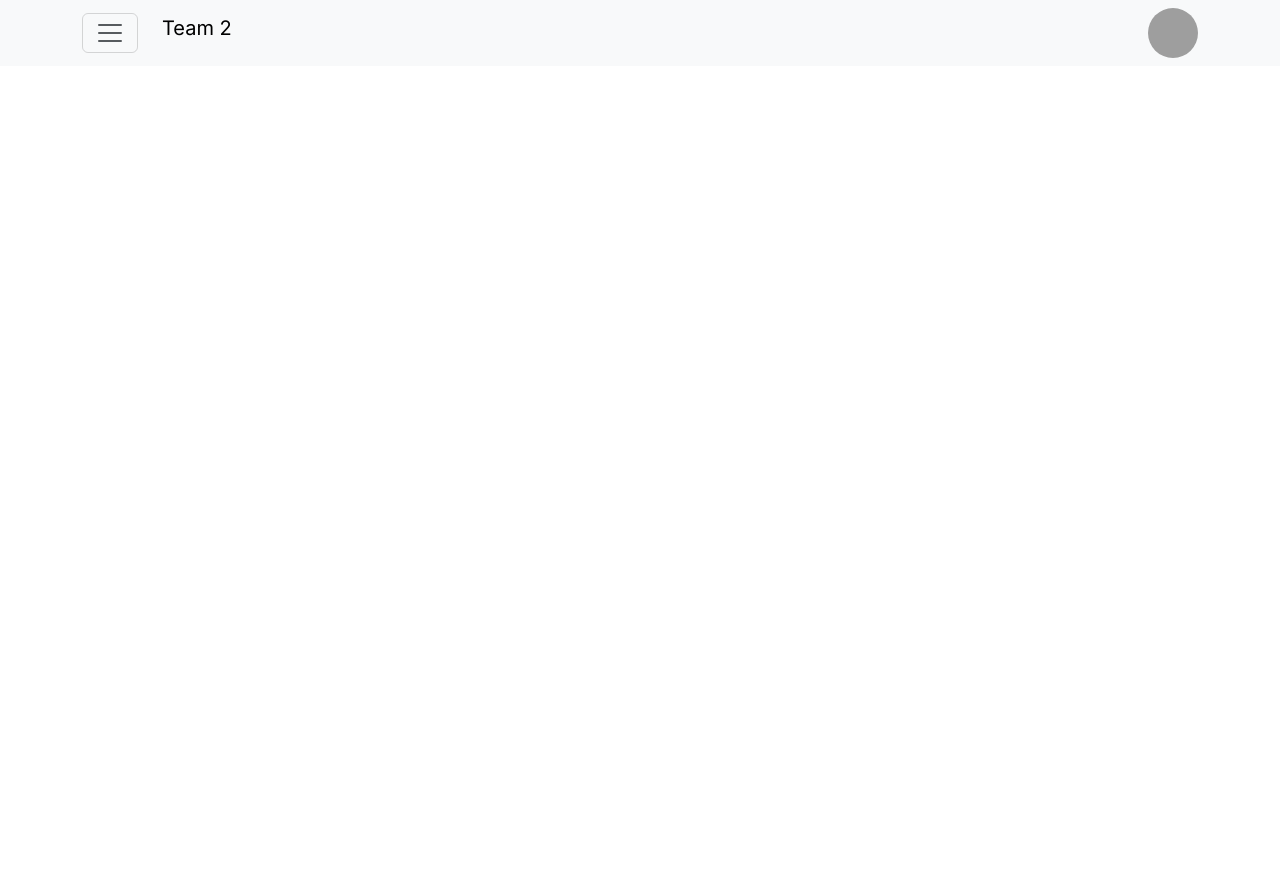
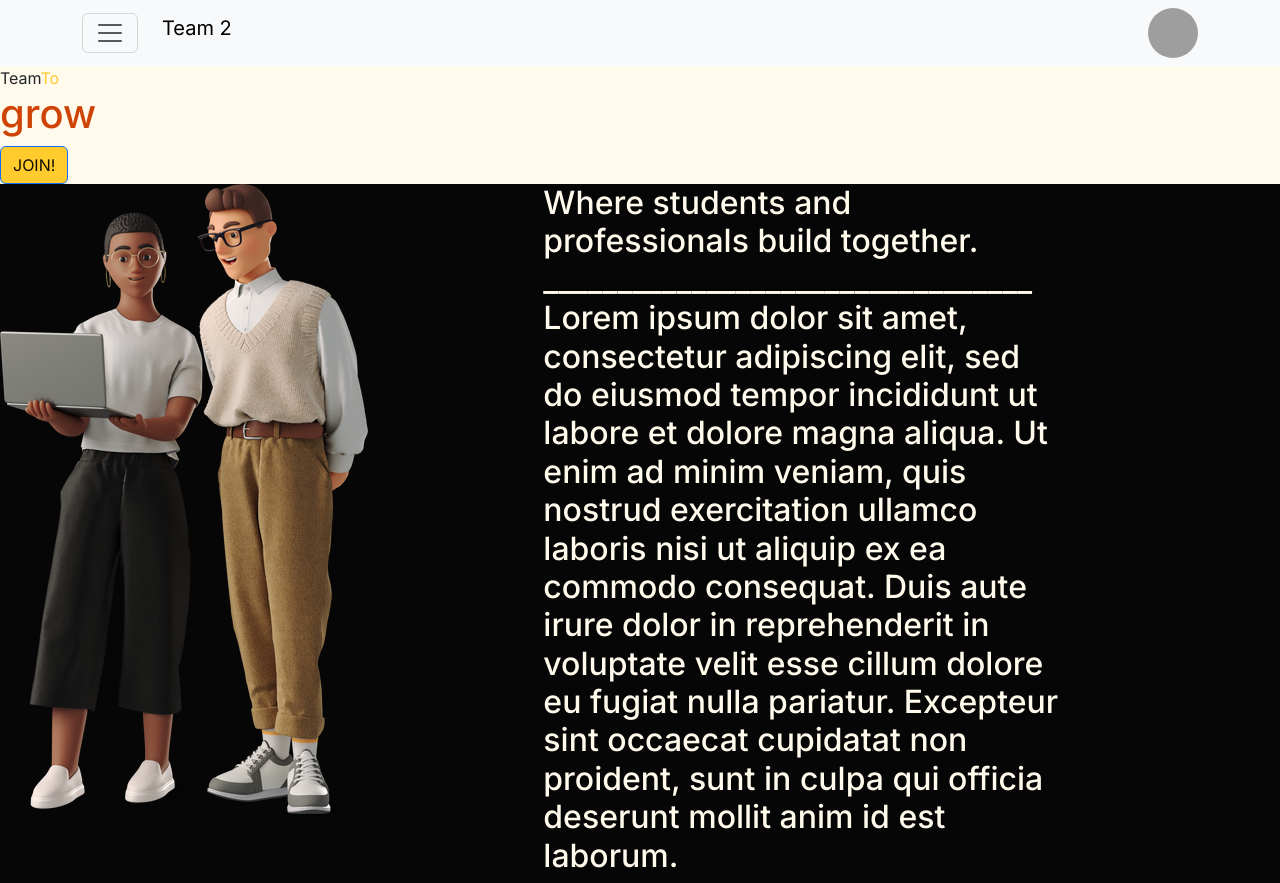
Before and after one commit to ThomasD0213/teamtwo, a Next.js app in the folder front-end/: page / in a window 1280 px wide. Before the commit the page ends 800 px from the top, so only its background shows below. Built offline with nearby package versions, Linux system fonts and the light colour scheme; grey boxes are pictures that could not be loaded.

Commit message:
Landing Page Set Up
The needed objects and components are there, I'm still working on the style and positioning of things

```diff
--- a/front-end/src/app/page.module.css
+++ b/front-end/src/app/page.module.css
@@ -1,3 +1,11 @@
+ :root{
+  --text-color: #130e01;
+  --background-color: #fffaeb;
+  --primary-color: #060606;
+  --secondary-color: #ffcb2d;
+  --accent-color: #cf4307;
+}
+
 .main {
   display: flex;
   flex-direction: column;
@@ -227,3 +235,29 @@
     transform: rotate(0deg);
   }
 }
+
+
+/* LANDING PAGE*/
+@keyframes rotateVertical {
+  0% {
+    transform: rotateX(0deg);
+  }
+  25% {
+    transform: rotateX(90deg);
+  }
+  50% {
+    transform: rotateX(180deg);
+  }
+  75% {
+    transform: rotateX(270deg);
+  }
+  100% {
+    transform: rotateX(360deg);
+  }
+}
+
+.vertical-rotate {
+  animation: rotateVertical 1s linear;
+  animation-fill-mode: forwards;
+}
+/* LANDING PAGE*/
--- a/front-end/src/app/page.tsx
+++ b/front-end/src/app/page.tsx
@@ -3,16 +3,100 @@ import Link from '../../node_modules/next/link'
 import styles from './page.module.css'
 import Button from '../../node_modules/react-bootstrap/esm/Button';
 import Bar from '../../Components/bar'
+import 'bootstrap/dist/css/bootstrap.min.css';
 import { Stack, Nav, Navbar, NavDropdown, Container } from '../../node_modules/react-bootstrap/esm/index';
+import React, { useState,  useEffect,  } from 'react';
+import {  Row, Col, ButtonToolbar, OverlayTrigger,  Tooltip, Modal, ButtonGroup } from 'react-bootstrap';
+import MyImage from './assets/images/business-working.png';
+import Image from 'next/image';
 
 export default function Home() {
+  const [showModal, setShowModal] = useState(false);
+
+  const open = () => {
+    setShowModal(true);
+  };
+
+  const close = () => {
+    setShowModal(false);
+  };
+  const [titleWord, setTitleWord] = useState('collaborate'); // Initial word
+  const words = ['collaborate', 'network', 'grow', 'learn', 'get things done'];
+  const [wordIndex, setWordIndex] = useState(0);
+  const [isRotating, setIsRotating] = useState(false);
+
+  useEffect(() => {
+    const interval = setInterval(() => {
+      setIsRotating(true);
+
+      setTimeout(() => {
+        setIsRotating(false);
+        setWordIndex((prevIndex) => (prevIndex + 1) % words.length);
+        setTitleWord(words[wordIndex]);
+      }, 500); // Adjust the duration of the rotation effect here
+
+    }, 1000);
+
+    return () => clearInterval(interval);
+  }, [wordIndex]);
+
+
   return (
     <main>
-      <Bar />
+     <Bar />
 
-      <Stack>
+   <Stack style={{backgroundColor: '#060606'}}>
+      <Row>
+        <Col xs={12} md={12} style={{backgroundColor: '#fffaeb'}}>
 
-      </Stack>
-    </main>
-  )
-}
+        <span className=''>Team</span>
+          <span style={{color: '#ffcb2d'}}>To</span>
+            <h1 className={isRotating ? 'vertical-rotate' : ''} style={{color: '#cf4307'}}>{titleWord}</h1>
+
+{/* <Button variant="primary">Change Word</Button> */}
+
+
+            <Button
+              onClick={open}
+              style={{color: '#130e01', backgroundColor: '#ffcb2d'}}
+            >
+              JOIN!
+            </Button>
+            <Modal show={showModal} onHide={close} style={{backgroundColor: 'rgba(6, 6, 6, 0.5)'}}>
+              <Modal.Header closeButton style={{backgroundColor: 'rgba(207, 67, 7)'}}>
+              </Modal.Header>
+              <Modal.Body style={{backgroundColor: 'rgba(207, 67, 7)'}}>
+                <h4>LOGO GOES HERE</h4>
+                <p>Email || User</p>
+                <p>Password</p>
+                <p>Don't have an account yet?</p>
+                <p>SIGN UP</p>
+              </Modal.Body>
+              <Modal.Footer style={{backgroundColor: 'rgba(207, 67, 7)'}}>
+                <Button onClick={close}  style={{color:'#130e01',backgroundColor: '#fffaeb', border: '4px solid #ffcb2d' }}>LOGIN</Button>
+              </Modal.Footer >
+            </Modal>
+
+        </Col>
+      </Row>
+      <Row><Col xs={6} md={5} >
+      <Image src={MyImage} alt="My Image" />
+        </Col>
+        <Col xs={6} md={5}>
+          <h2 style={{color: '#fffaeb'}}>Where students and professionals build together.
+_________________________________
+
+Lorem ipsum dolor sit amet, consectetur adipiscing elit, sed do eiusmod tempor incididunt ut labore et dolore magna aliqua. Ut enim ad minim veniam, quis nostrud exercitation ullamco laboris nisi ut aliquip ex ea commodo consequat. Duis aute irure dolor in reprehenderit in voluptate velit esse cillum dolore eu fugiat nulla pariatur. Excepteur sint occaecat cupidatat non proident, sunt in culpa qui officia deserunt mollit anim id est laborum.</h2>
+
+        </Col>
+
+      </Row>
+
+ </Stack>
+
+
+
+ </main>
+
+  );
+    }
```
Also changed, not shown: front-end/src/app/assets/images/business-working.png (added).
